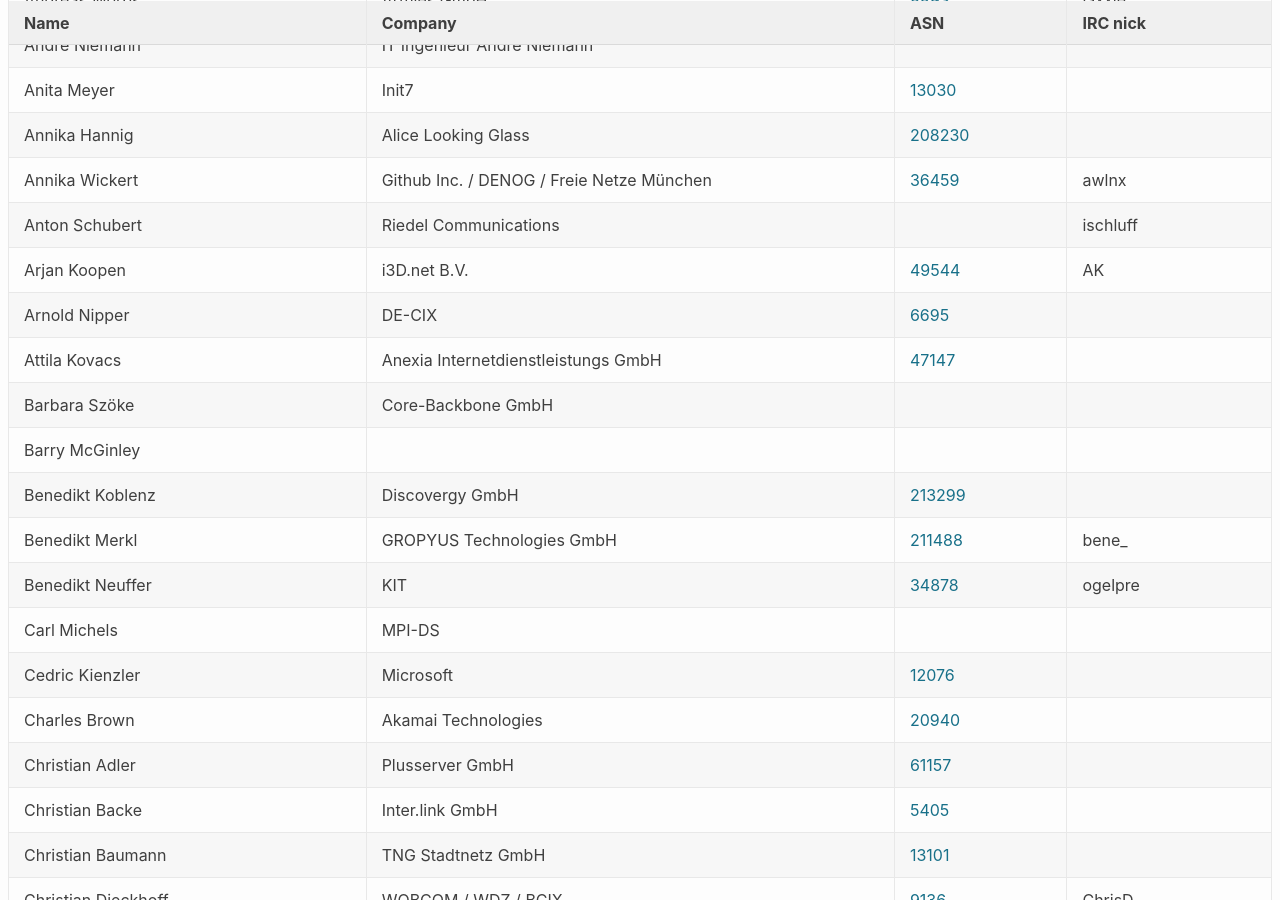
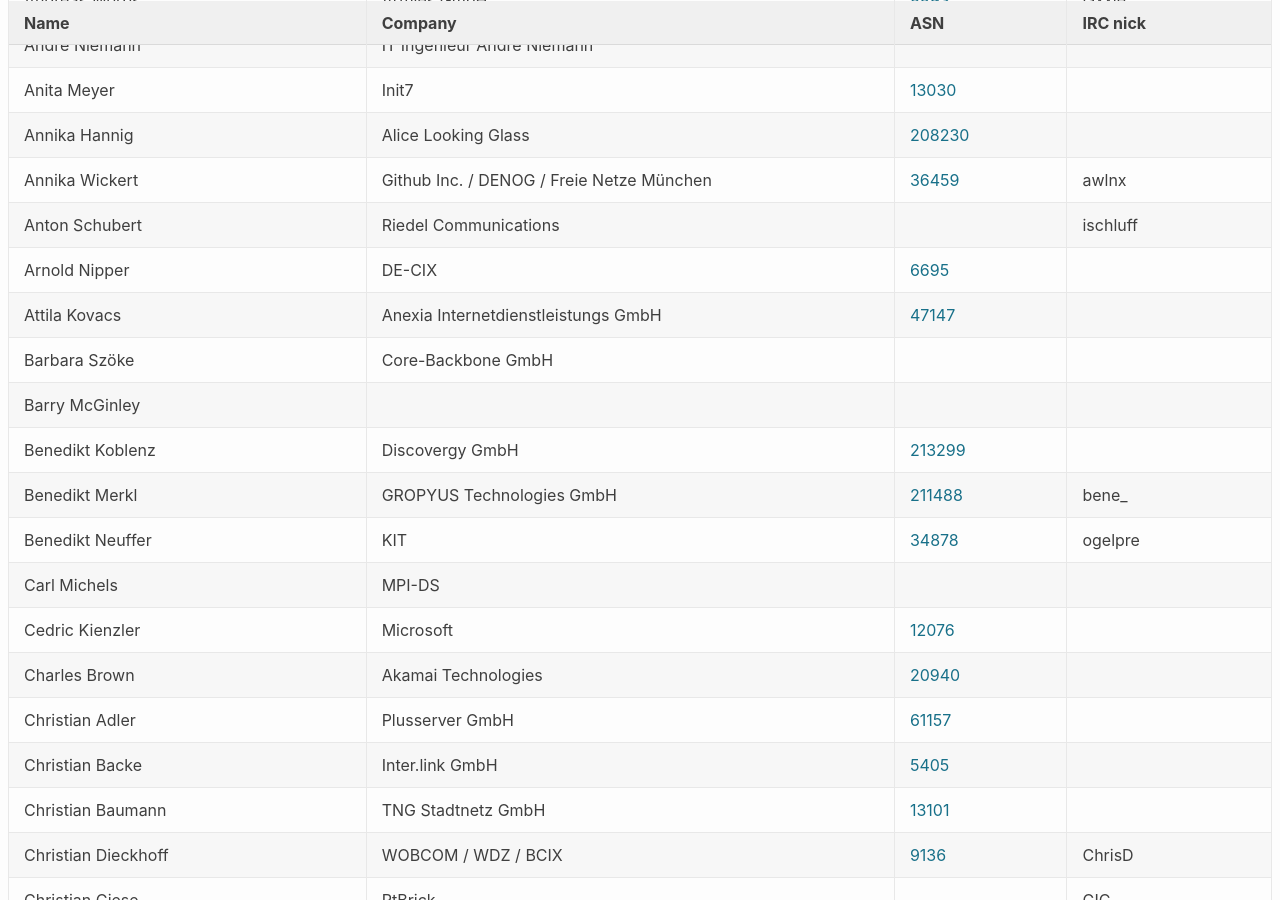
Before and after one commit to denog/pretix-attendeelist, a Jekyll site: the page built from denog14/index.md, in a window 1280 px wide and 900 px high, scrolled down 919 px. Built offline with Jekyll 4.4.1, drawn with Linux system fonts in a browser that asks for light colours.

Commit message:
Latest data: Wed Nov  9 09:10:37 UTC 2022

```diff
--- a/_data/attendees_denog14_onsite.json
+++ b/_data/attendees_denog14_onsite.json
@@ -130,12 +130,6 @@
     "company": "Riedel Communications",
     "irc": "ischluff",
     "asn": null
-  },
-  {
-    "name": "Arjan Koopen",
-    "company": "i3D.net B.V.",
-    "irc": "AK",
-    "asn": "49544"
   },
   {
     "name": "Arnold Nipper",
```
